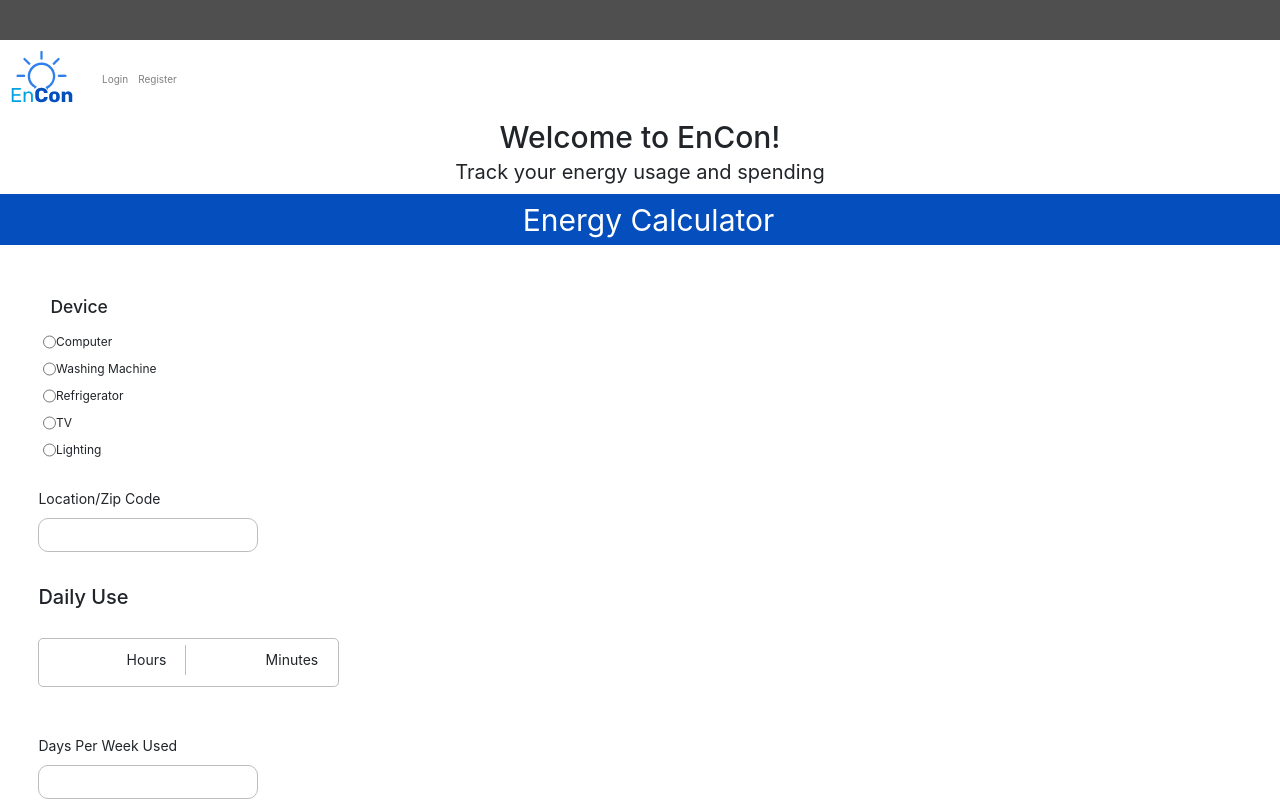
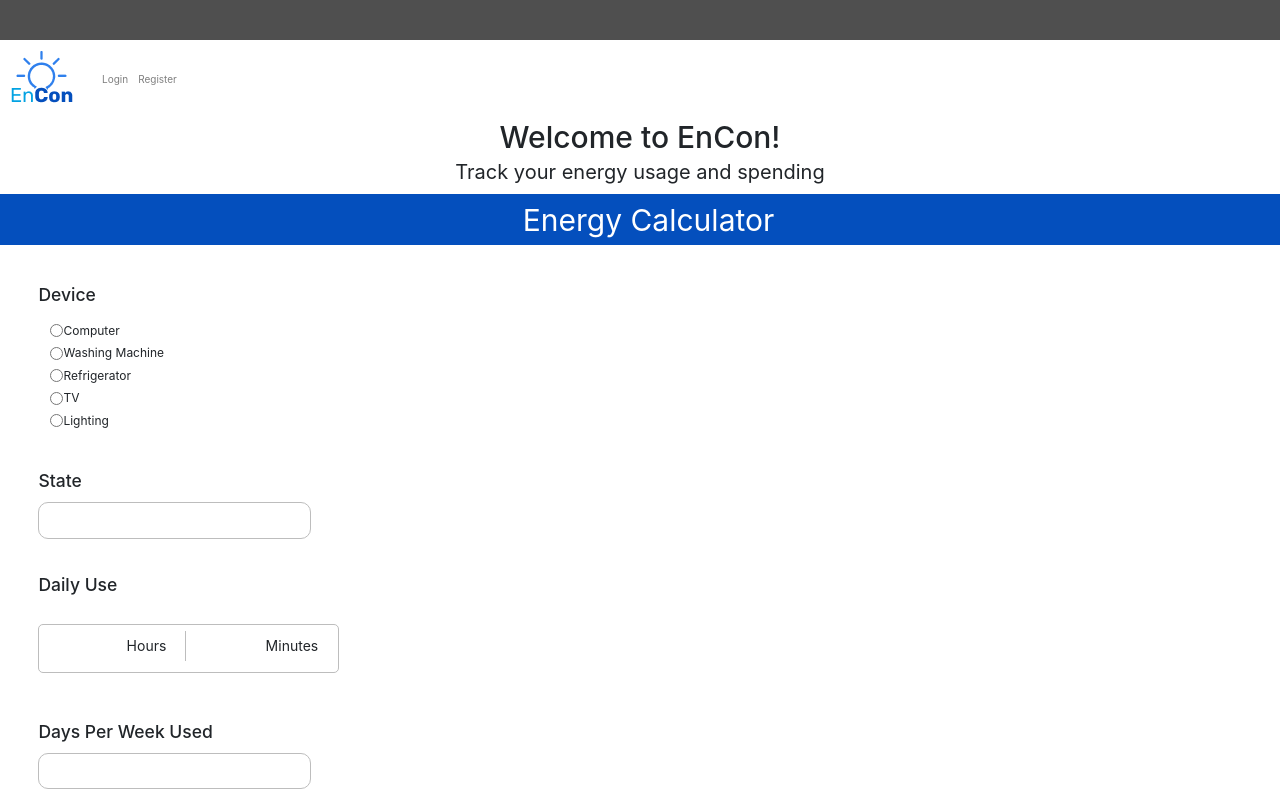
Before and after one commit to BloomTech-Labs/Encon-fe, a React (Create React App) app in the folder encon/: page / in a window 1280 px wide. Shown: the top 801 px of the page. Built offline with nearby package versions, Linux system fonts and the light colour scheme.

Commit message:
fixed up minor stylings for the calculator

```diff
--- a/encon/src/components/Calculator.js
+++ b/encon/src/components/Calculator.js
@@ -34,11 +34,11 @@ export const Calculator = () => {
         </div>
         {/* Radio Buttons end here */}
         {/* Location Input */}
-        <label className="location">
-          Location/Zip Code
+        <h3 className="state">
+          State
           <input type="text" />
-        </label>
-        <h2>Daily Use</h2>
+        </h3>
+        <h3>Daily Use</h3>
         {/* Daily Use Container for Hours and Minutes */}
         <div className="dailyUse">
           <label className="divider">
@@ -51,10 +51,10 @@ export const Calculator = () => {
             Minutes
           </label>
         </div>
-        <label className="weeklyUse">
+        <h3 className="weeklyUse">
           Days Per Week Used
           <input type="integer" />
-        </label>
+        </h3>
       </form>
       <div className="calc-output">
         <div className="calc-belowBorder">
--- a/encon/src/styles/Calculator.scss
+++ b/encon/src/styles/Calculator.scss
@@ -5,9 +5,6 @@
   align-items: flex-start;
   justify-content: space-evenly;
   margin: 3%;
-  .deviceTitle {
-    margin: 1%;
-  }
   input {
     outline-color: #044fbd;
   }
@@ -16,16 +13,17 @@
     display: flex;
     flex-direction: column;
     align-items: flex-start;
+    margin: 1%;
     .radio {
       display: flex;
-      margin: 4%;
       white-space: nowrap;
-      text-align: left;
+      align-items: center;
+      margin-bottom: 4%;
       font-size: 1.2rem;
       flex-direction: row-reverse;
     }
   }
-  .location,
+  .state,
   .weeklyUse {
     display: flex;
     margin: 2% 0;
```
